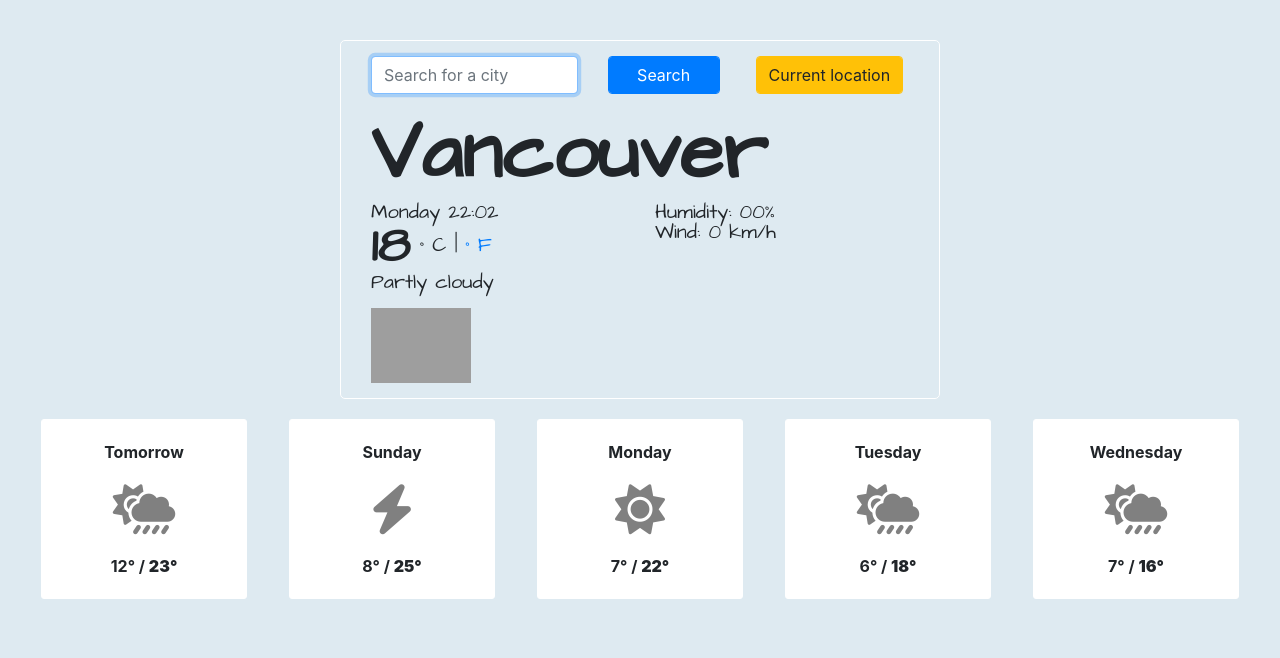
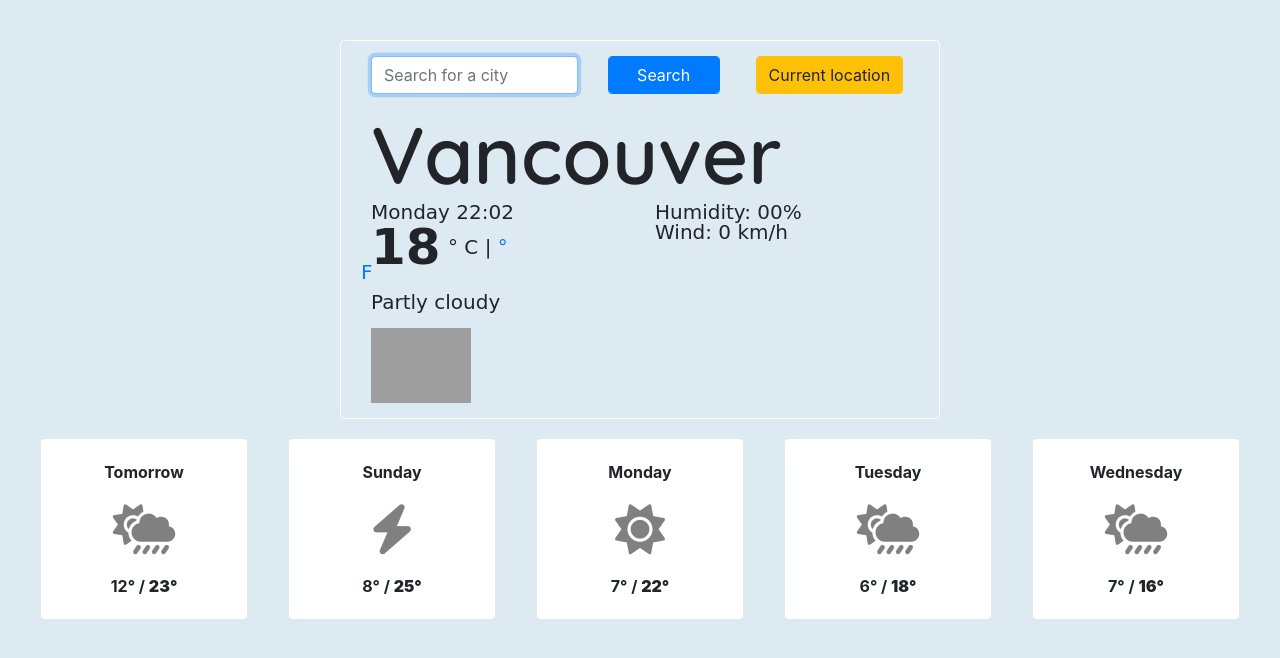
Before and after one commit to amandajohnson87/weather-app, a plain HTML site: page SheCodes Plus Project/index.html in a window 1280 px wide. Drawn offline with nearby package versions, Linux system fonts and the light colour scheme; no server answers; grey boxes are pictures that could not be loaded.

Commit message:
Changed  H1 font style

```diff
--- a/SheCodes Plus Project/index.html
+++ b/SheCodes Plus Project/index.html
@@ -8,7 +8,7 @@
   <meta name="viewport" content="width=device-width, initial-scale=1.0" />
   <title>Weather app</title>
 
-  <link href="https://fonts.googleapis.com/css2?family=Architects+Daughter&display=swap" rel="stylesheet">
+<link href="https://fonts.googleapis.com/css2?family=Quicksand:wght@600&display=swap" rel="stylesheet">
   <script src="https://kit.fontawesome.com/1b57844692.js" crossorigin="anonymous"></script>
 <script src="https://unpkg.com/axios/dist/axios.min.js"></script>
   <link rel="stylesheet" href="styles.css" />
--- a/SheCodes Plus Project/styles.css
+++ b/SheCodes Plus Project/styles.css
@@ -16,7 +16,7 @@ body {
 }
 
 h1 {
-  font-family: "Architects Daughter", cursive;
+  font-family: "Quicksand", sans-serif;
   font-size: 80px;
   font-weight: bold;
   max-width: 50%;
```
